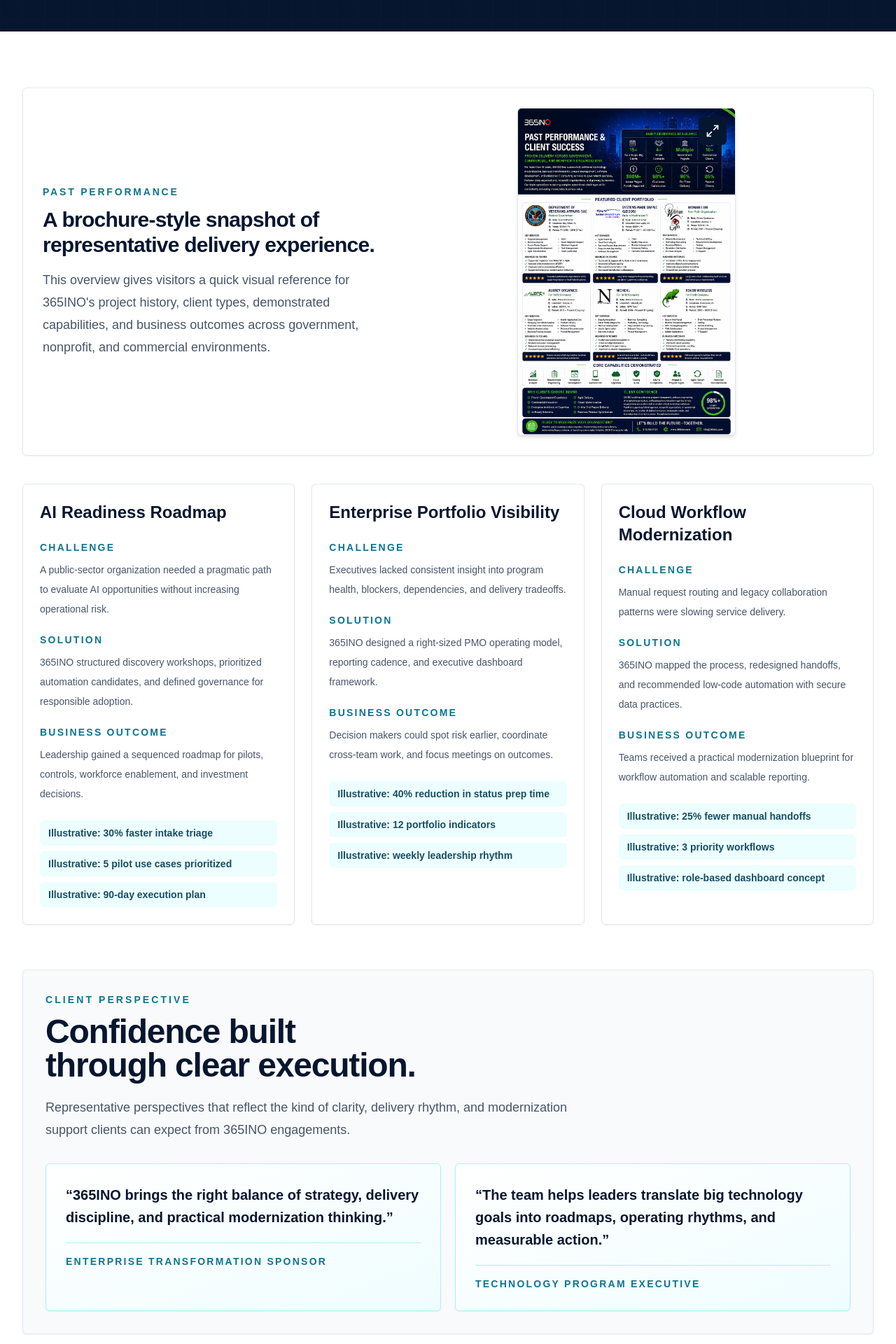
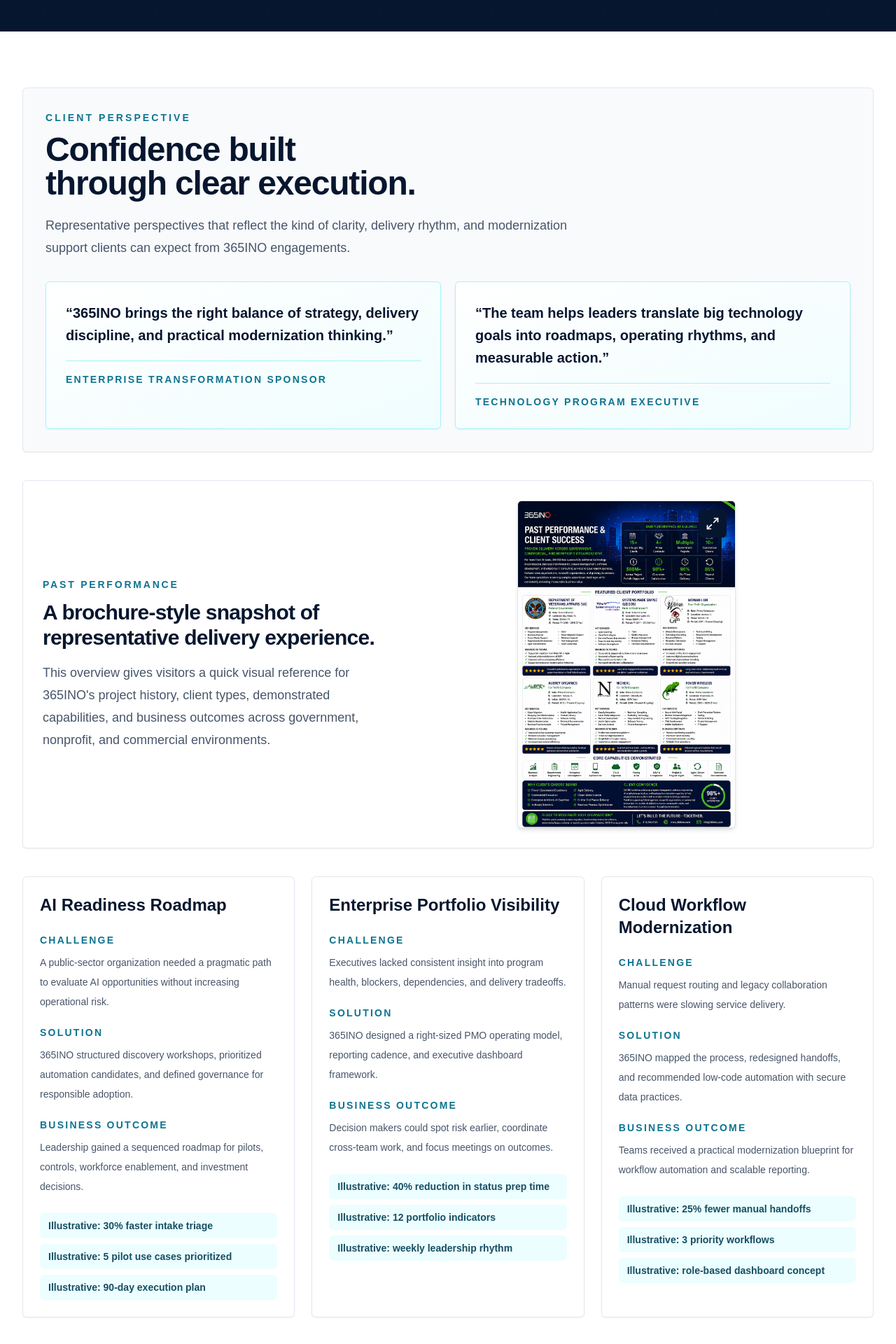
Before and after one commit to Space3434/365INO, a Next.js app: page /case-studies in a window 1280 px wide. Shown: the part 500-2420 px from the top of the page at 70% size. Built offline with nearby package versions, Linux system fonts and the light colour scheme.

Commit message:
Move client perspective to top of case studies

```diff
--- a/app/case-studies/page.tsx
+++ b/app/case-studies/page.tsx
@@ -25,15 +25,7 @@ export default function CaseStudiesPage() {
       />
       <AnimatedSection className="bg-white py-20">
         <div className="container-pad">
-          <div id="capability-statement" className="scroll-mt-28">
-            <PerformanceBrochure />
-          </div>
-          <div className="mt-10 grid gap-6 lg:grid-cols-3">
-            {caseStudies.map((study) => (
-              <CaseStudyCard key={study.title} {...study} />
-            ))}
-          </div>
-          <div className="mt-16 rounded-md border border-slate-200 bg-slate-50 p-6 shadow-sm lg:p-8">
+          <div className="rounded-md border border-slate-200 bg-slate-50 p-6 shadow-sm lg:p-8">
             <SectionHeading
               eyebrow="Client Perspective"
               title="Confidence built through clear execution."
@@ -43,6 +35,14 @@ export default function CaseStudiesPage() {
               <Testimonials />
             </div>
           </div>
+          <div id="capability-statement" className="mt-10 scroll-mt-28">
+            <PerformanceBrochure />
+          </div>
+          <div className="mt-10 grid gap-6 lg:grid-cols-3">
+            {caseStudies.map((study) => (
+              <CaseStudyCard key={study.title} {...study} />
+            ))}
+          </div>
         </div>
       </AnimatedSection>
       <CtaBanner />
```
